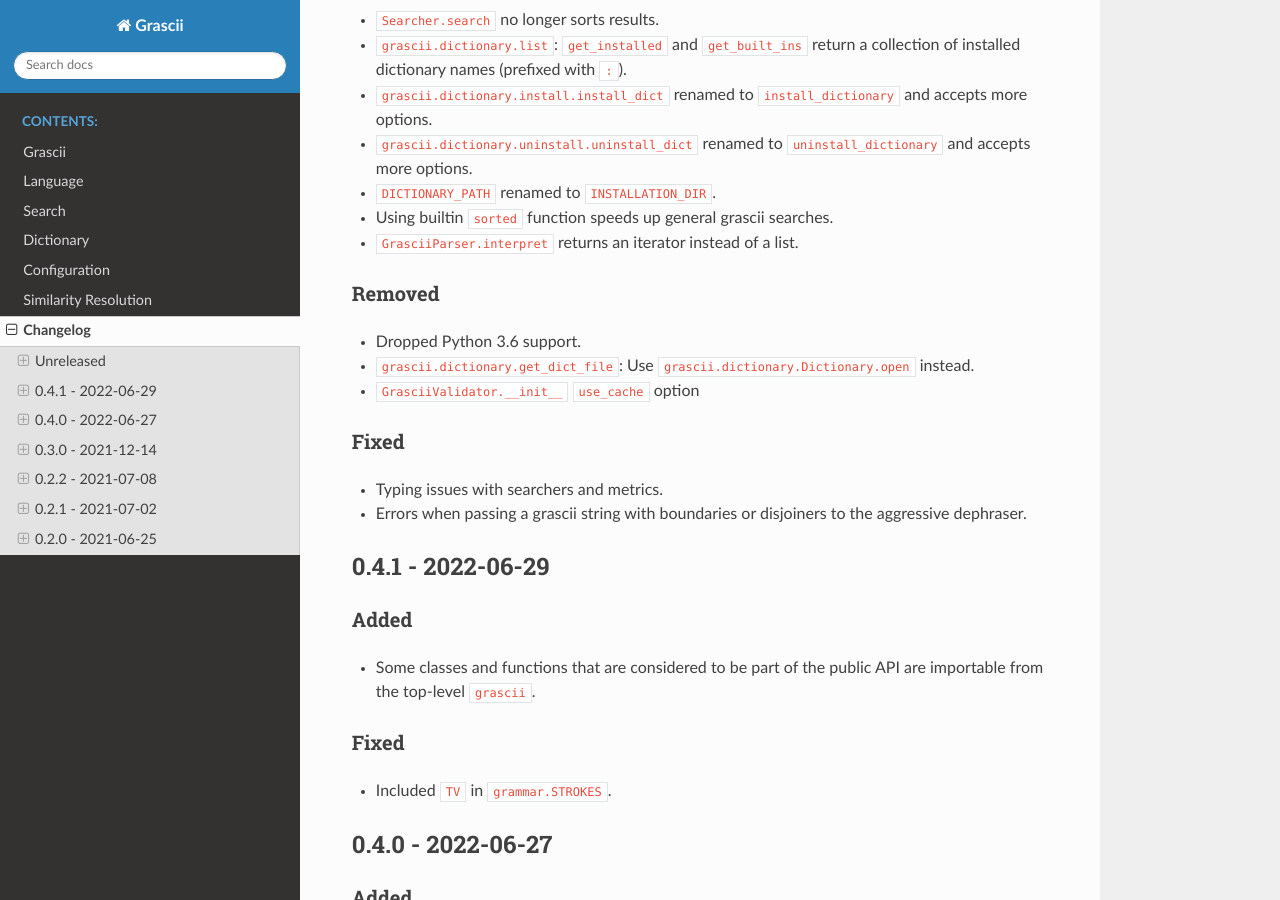
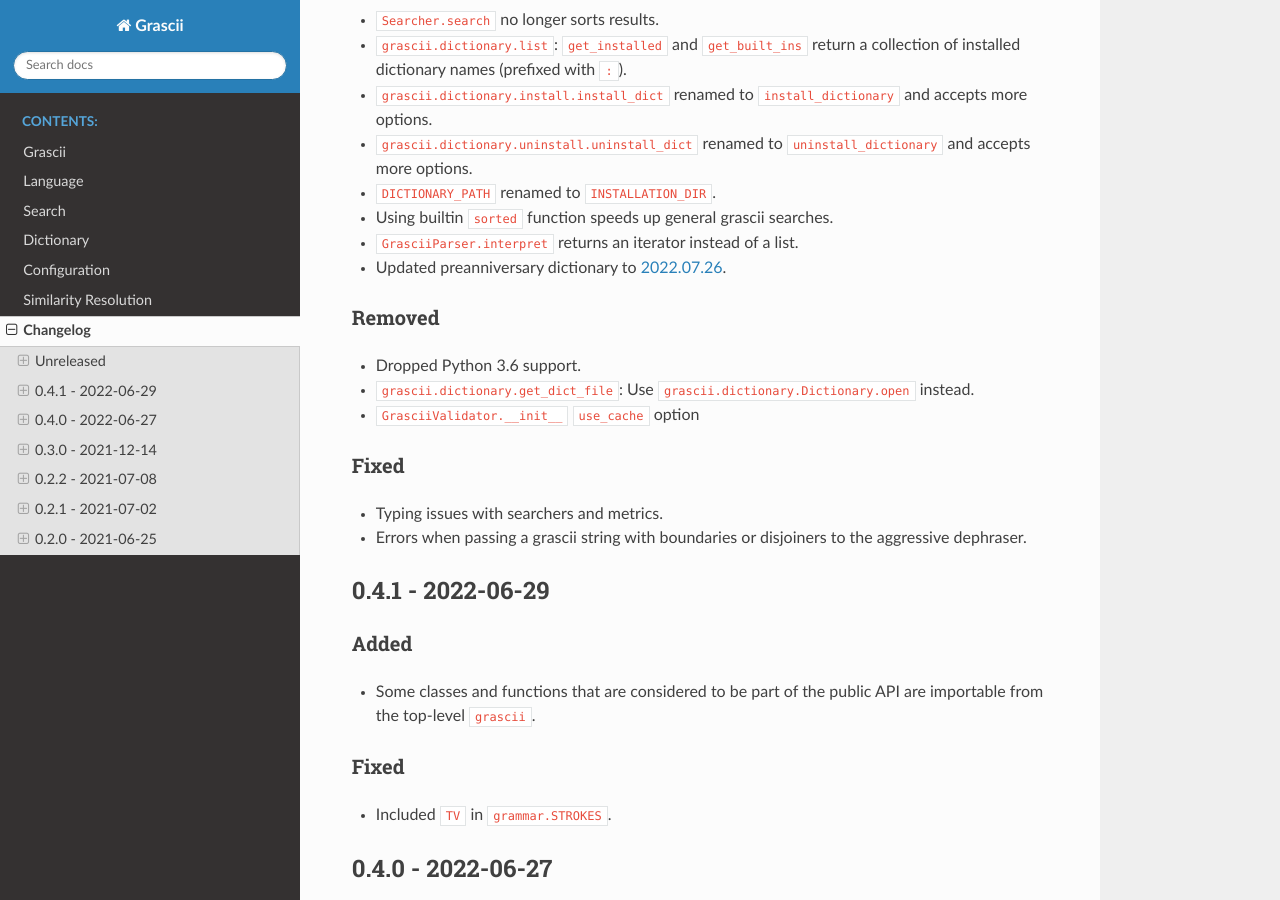
Before and after one commit to grascii/grascii, a Sphinx documentation site: the page built from docs/CHANGELOG.md, in a window 1280 px wide and 900 px high, scrolled down 581 px. Built offline with Sphinx 7.4.7 and the Read the Docs theme 2.0.0, drawn with Linux system fonts in a browser that asks for light colours.

Commit message:
Update dictionaries to 2022.07.26 (#60)

```diff
--- a/docs/CHANGELOG.md
+++ b/docs/CHANGELOG.md
@@ -26,6 +26,7 @@ installed dictionary names (prefixed with `:`).
 - `DICTIONARY_PATH` renamed to `INSTALLATION_DIR`.
 - Using builtin `sorted` function speeds up general grascii searches.
 - `GrasciiParser.interpret` returns an iterator instead of a list.
+- Updated preanniversary dictionary to [2022.07.26](https://github.com/grascii/dictionaries/tree/2022.07.26).
 
 ### Removed
 
```
